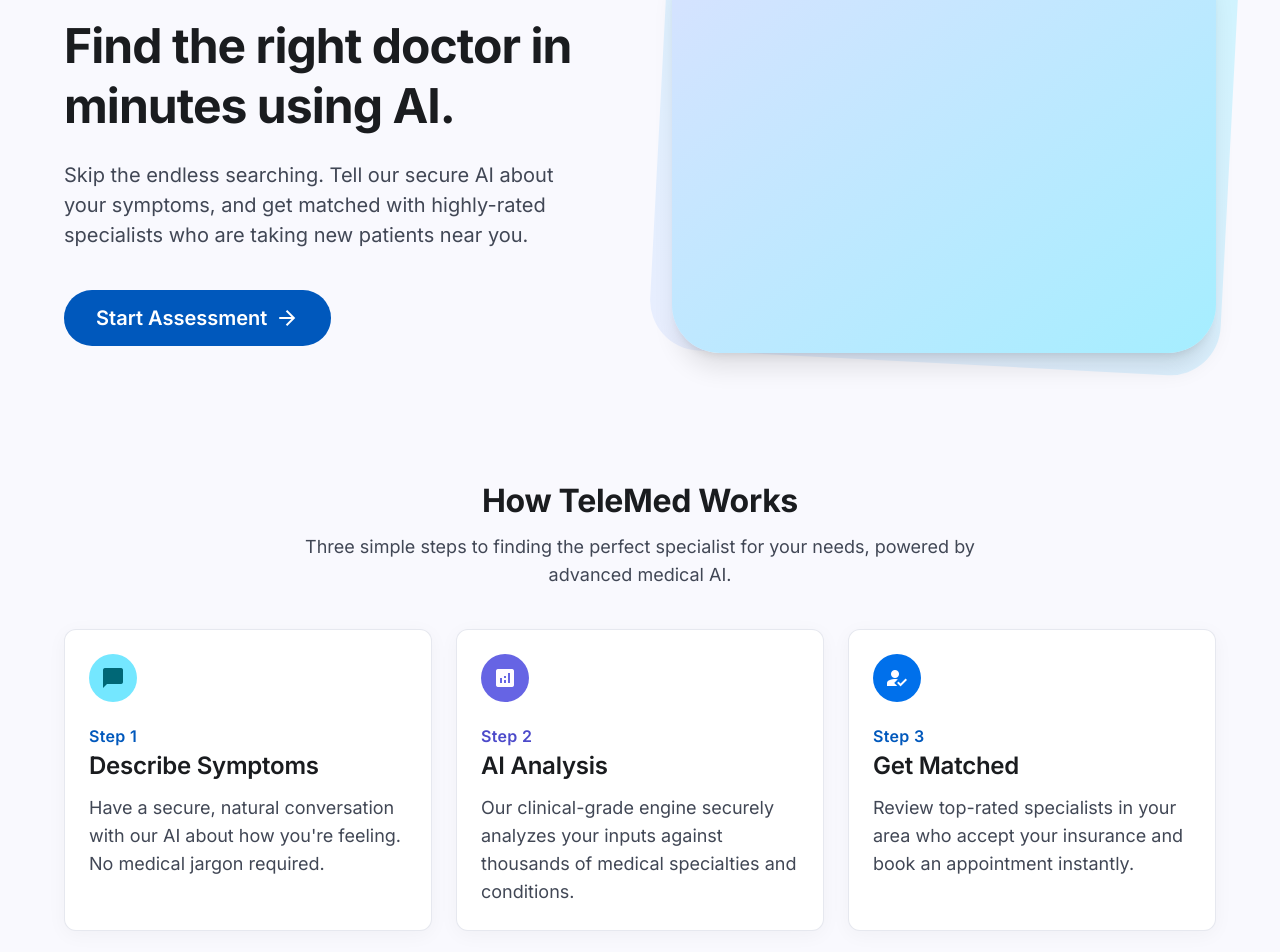
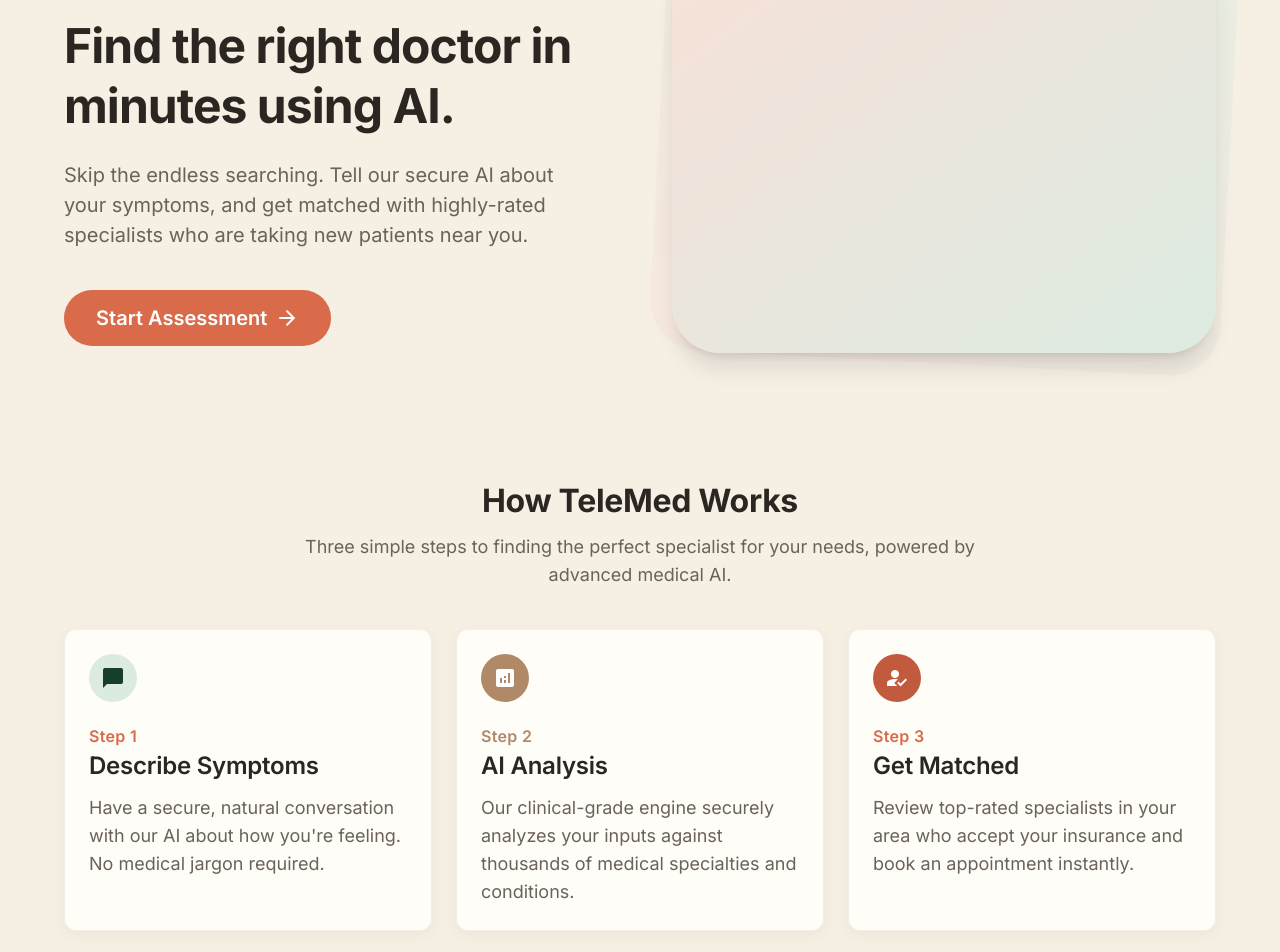
Before and after one commit to scienceshephard/medilink-frontend, a Next.js app: page / in a window 1280 px wide. Shown: the part 183-1135 px from the top of the page. Built offline with nearby package versions, Linux system fonts and the light colour scheme; no server answers.

Commit message:
feat(design): swap Tailwind palette to Warm Care tokens
Co-Authored-By: Claude Opus 4.8 <noreply@anthropic.com>

```diff
--- a/tailwind.config.ts
+++ b/tailwind.config.ts
@@ -1,81 +1,96 @@
 import type { Config } from "tailwindcss";
 
-// Clinical Clarity System — tokens lifted VERBATIM from the authoritative
-// inline tailwind.config embedded in the Stitch design HTML
-// (stitch_medimatch_ai/*/code.html). These are the source of truth the mockups
-// were rendered against — do not "improve" the values.
+// Warm Care System — warm sand + terracotta primary + green accent. Flat,
+// human, high-contrast; deliberately NOT the old cold "Clinical Clarity" blue.
+// Source of truth: design/medilink-redesign.pen. Old token names are remapped
+// to warm values so not-yet-rebuilt pages keep compiling during the transition.
 const config: Config = {
   darkMode: "class",
   content: ["./src/**/*.{ts,tsx}"],
   theme: {
     extend: {
       colors: {
-        "outline-variant": "#c1c6d7",
+        // Warm Care core
+        sand: "#F6EFE4",
+        "warm-white": "#FFFDF8",
+        ink: "#2B2621",
+        "ink-muted": "#6B6259",
+        border: "#E4D9C7",
+        primary: "#D96B4A",
+        "primary-soft": "#F7E1D8",
+        "on-primary": "#ffffff",
+        accent: "#2E6B4F",
+        "accent-soft": "#DCEBE1",
+        "face-better": "#3E9A5F",
+        "face-same": "#E0A32E",
+        "face-worse": "#D2542F",
+        "amber-soft": "#FBEBCF",
+        "red-soft": "#F7DDD3",
+        // Back-compat remaps (old Clinical-Clarity names → warm values so
+        // not-yet-rebuilt pages still compile and look warm during transition)
+        background: "#F6EFE4",
+        surface: "#F6EFE4",
+        "surface-container-lowest": "#FFFDF8",
+        "surface-container-low": "#EFE6D6",
+        "surface-container": "#EAE0CE",
+        "surface-container-high": "#E4D9C7",
+        "surface-container-highest": "#E4D9C7",
+        "surface-variant": "#E4D9C7",
+        "surface-bright": "#FFFDF8",
+        "surface-dim": "#EFE6D6",
+        "on-surface": "#2B2621",
+        "on-background": "#2B2621",
+        "on-surface-variant": "#6B6259",
+        outline: "#B7AC97",
+        "outline-variant": "#E4D9C7",
+        "primary-container": "#C25B3D",
+        "on-primary-container": "#ffffff",
+        "primary-fixed": "#F7E1D8",
+        "primary-fixed-dim": "#EFC9BA",
+        "on-primary-fixed": "#4A1B0C",
+        "on-primary-fixed-variant": "#7A2E17",
+        secondary: "#2E6B4F",
         "on-secondary": "#ffffff",
-        "on-tertiary-container": "#fffbff",
-        "surface-variant": "#e2e2e7",
+        "secondary-container": "#DCEBE1",
+        "on-secondary-container": "#173D2B",
+        "secondary-fixed": "#DCEBE1",
+        "secondary-fixed-dim": "#BFDDCB",
+        "on-secondary-fixed": "#0A3D1A",
+        "on-secondary-fixed-variant": "#173D2B",
+        tertiary: "#B08968",
         "on-tertiary": "#ffffff",
-        surface: "#f9f9fe",
-        "surface-container-low": "#f3f3f8",
-        "inverse-primary": "#adc6ff",
-        "primary-container": "#0070eb",
-        "on-primary-fixed": "#001a41",
-        "surface-container-highest": "#e2e2e7",
-        "on-secondary-fixed": "#001f25",
-        "on-primary-fixed-variant": "#004493",
-        "surface-container-lowest": "#ffffff",
-        "surface-container-high": "#e8e8ed",
-        "surface-tint": "#005bc1",
-        "surface-bright": "#f9f9fe",
-        "tertiary-fixed-dim": "#c2c1ff",
+        "tertiary-container": "#B08968",
+        "on-tertiary-container": "#ffffff",
+        "tertiary-fixed": "#EFE0D2",
+        "tertiary-fixed-dim": "#E0CBB4",
+        "on-tertiary-fixed": "#3A2A1A",
+        "on-tertiary-fixed-variant": "#6B4E33",
+        error: "#D2542F",
+        "error-container": "#F7DDD3",
         "on-error": "#ffffff",
-        "on-surface": "#1a1c1f",
-        "on-error-container": "#93000a",
-        "on-background": "#1a1c1f",
-        "secondary-fixed": "#a5eeff",
-        "on-secondary-container": "#006776",
-        "on-primary": "#ffffff",
-        primary: "#0058bc",
-        "inverse-on-surface": "#f0f0f5",
-        "inverse-surface": "#2e3034",
-        "primary-fixed": "#d8e2ff",
-        "on-primary-container": "#fefcff",
-        "on-tertiary-fixed-variant": "#3631b4",
-        "tertiary-container": "#6664e4",
-        "secondary-fixed-dim": "#61d6ee",
-        "on-secondary-fixed-variant": "#004e5a",
-        "on-tertiary-fixed": "#0c006a",
-        background: "#f9f9fe",
-        "on-surface-variant": "#414755",
-        "secondary-container": "#74e7ff",
-        "surface-dim": "#d9dade",
-        error: "#ba1a1a",
-        "error-container": "#ffdad6",
-        secondary: "#006878",
-        outline: "#717786",
-        "surface-container": "#ededf2",
-        "tertiary-fixed": "#e2dfff",
-        tertiary: "#4c4aca",
-        "primary-fixed-dim": "#adc6ff",
-        // Additive semantic tones for status pills (not in the Stitch config;
-        // used by StatusBadge — kept harmless/separate from design tokens).
-        success: "#1b873b",
-        "success-container": "#d7f5dd",
-        "on-success-container": "#0a3d1a",
-        warning: "#a66300",
-        "warning-container": "#ffeed2",
-        "on-warning-container": "#3d2400",
+        "on-error-container": "#7A2311",
+        "inverse-surface": "#2B2621",
+        "inverse-on-surface": "#F6EFE4",
+        "inverse-primary": "#EFC9BA",
+        "surface-tint": "#D96B4A",
+        // Semantic status tones (used by StatusBadge)
+        success: "#3E9A5F",
+        "success-container": "#DCEBE1",
+        "on-success-container": "#0A3D1A",
+        warning: "#E0A32E",
+        "warning-container": "#FBEBCF",
+        "on-warning-container": "#3D2400",
       },
       fontFamily: {
-        sans: ["var(--font-inter)", "Inter", "ui-sans-serif", "system-ui", "sans-serif"],
-        "display-lg": ["var(--font-inter)", "Inter"],
-        "headline-lg": ["var(--font-inter)", "Inter"],
-        "headline-lg-mobile": ["var(--font-inter)", "Inter"],
-        "headline-md": ["var(--font-inter)", "Inter"],
-        "body-lg": ["var(--font-inter)", "Inter"],
-        "body-md": ["var(--font-inter)", "Inter"],
-        "label-md": ["var(--font-inter)", "Inter"],
-        caption: ["var(--font-inter)", "Inter"],
+        sans: ["var(--font-nunito)", "Nunito Sans", "ui-sans-serif", "system-ui", "sans-serif"],
+        "display-lg": ["var(--font-nunito)", "Nunito Sans"],
+        "headline-lg": ["var(--font-nunito)", "Nunito Sans"],
+        "headline-lg-mobile": ["var(--font-nunito)", "Nunito Sans"],
+        "headline-md": ["var(--font-nunito)", "Nunito Sans"],
+        "body-lg": ["var(--font-nunito)", "Nunito Sans"],
+        "body-md": ["var(--font-nunito)", "Nunito Sans"],
+        "label-md": ["var(--font-nunito)", "Nunito Sans"],
+        caption: ["var(--font-nunito)", "Nunito Sans"],
       },
       fontSize: {
         "display-lg": ["48px", { lineHeight: "56px", letterSpacing: "-0.02em", fontWeight: "700" }],
@@ -108,9 +123,8 @@ const config: Config = {
         "container-max": "1200px",
       },
       boxShadow: {
-        card: "0 4px 20px 0 rgba(0, 0, 0, 0.04)",
-        modal: "0 12px 24px 0 rgba(5, 26, 62, 0.10)",
-        glass: "0 8px 32px 0 rgba(0, 61, 155, 0.06)",
+        card: "0 4px 16px 0 rgba(43, 38, 33, 0.05)",
+        modal: "0 12px 28px 0 rgba(43, 38, 33, 0.12)",
       },
       keyframes: {
         "fade-in": { "0%": { opacity: "0", transform: "translateY(8px)" }, "100%": { opacity: "1", transform: "translateY(0)" } },
```
